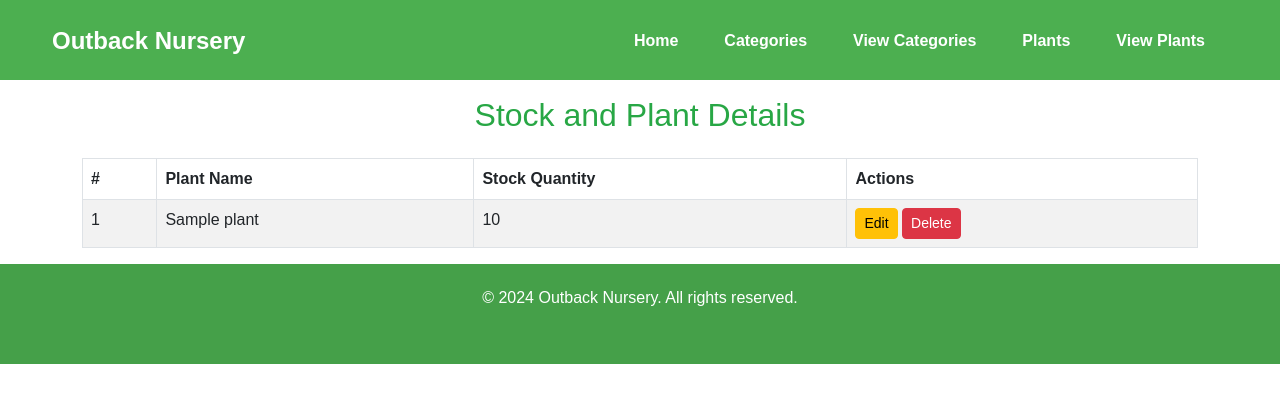
After one commit to Bhoomi3637/Outback_nursery_managment, a PHP site: page /view_stock.php in a window 1280 px wide. The commit adds this page. Shown: the top 403 px of the page. Run offline with PHP 8.4, Linux system fonts and the light colour scheme; tables that the repository leaves empty or names only in its code hold one stand-in row (values such as "Sample post").

Commit message:
Add php code to view all the stocks from the database

```diff
--- a/adminhome.php
+++ b/adminhome.php
@@ -50,6 +50,9 @@
                     <li class="nav-item">
                         <a class="nav-link" href="add_stock.php">Stocks</a>
                     </li>
+                    <li class="nav-item">
+                        <a class="nav-link" href="view_stock.php">View Stocks</a>
+                    </li>
                 </ul>
             </div>
         </div>
--- /dev/null
+++ b/view_stock.php
@@ -0,0 +1,105 @@
+<?php
+require 'db.php'; // Make sure this includes your database connection
+
+// Fetch all stock and respective plant names
+$query = "SELECT stock.id AS stock_id, plant.name AS plant_name, stock.quantity FROM stock
+          INNER JOIN plant ON stock.plant_id = plant.id";
+$result = mysqli_query($conn, $query);
+?>
+
+<!DOCTYPE html>
+<html lang="en">
+<head>
+    <meta charset="UTF-8">
+    <meta name="viewport" content="width=device-width, initial-scale=1.0">
+    <link href="https://cdn.jsdelivr.net/npm/bootstrap@5.3.0/dist/css/bootstrap.min.css" rel="stylesheet">
+    <script src="https://code.jquery.com/jquery-3.6.0.min.js"></script>
+    <script src="https://cdn.jsdelivr.net/npm/bootstrap@5.3.0/dist/js/bootstrap.bundle.min.js"></script>
+    <title>Outback Nursery - Categories</title>
+    <link rel="stylesheet" href="style.css">
+</head>
+<body>
+    <!-- Navigation -->
+    <header>
+    <nav class="navbar navbar-expand-lg navbar-light">
+        <div class="container-fluid">
+            <!-- Brand/logo -->
+            <a class="navbar-brand" href="#">
+                Outback Nursery
+            </a>
+            <button class="navbar-toggler" type="button" data-bs-toggle="collapse" data-bs-target="#navbarNav" aria-controls="navbarNav" aria-expanded="false" aria-label="Toggle navigation">
+                <span class="navbar-toggler-icon"></span>
+            </button>
+            <div class="collapse navbar-collapse" id="navbarNav">
+                <ul class="navbar-nav ms-auto">
+                    <li class="nav-item">
+                        <a class="nav-link" href="adminhome.php">Home</a>
+                    </li>
+                    <li class="nav-item">
+                        <a class="nav-link" href="category.php">Categories</a>
+                    </li>
+                    <li class="nav-item">
+                        <a class="nav-link" href="view_categories.php">View Categories</a>
+                    </li>
+                    <li class="nav-item">
+                        <a class="nav-link" href="add_plant.php">Plants</a>
+                    </li>
+                    <li class="nav-item">
+                        <a class="nav-link" href="view_plants.php">View Plants</a>
+                    </li>
+                </ul>
+            </div>
+        </div>
+    </nav>
+    </header>
+
+    <!-- Main Content Section -->
+    <section class="container mt-5 pt-5">
+        <h2 class="text-center mb-4">Stock and Plant Details</h2>
+
+        <table class="table table-striped table-bordered">
+            <thead>
+                <tr>
+                    <th>#</th>
+                    <th>Plant Name</th>
+                    <th>Stock Quantity</th>
+                    <th>Actions</th> <!-- New column for buttons -->
+                </tr>
+            </thead>
+            <tbody>
+                <?php
+                // Display the stock and plant names with Edit and Delete buttons
+                if (mysqli_num_rows($result) > 0) {
+                    while ($row = mysqli_fetch_assoc($result)) {
+                        echo "<tr>";
+                        echo "<td>" . $row['stock_id'] . "</td>";
+                        echo "<td>" . $row['plant_name'] . "</td>";
+                        echo "<td>" . $row['quantity'] . "</td>";
+                        echo "<td>
+                            <a href='edit_stock.php?stock_id=" . $row['stock_id'] . "' class='btn btn-warning btn-sm'>Edit</a>
+                            <a href='delete_stock.php?stock_id=" . $row['stock_id'] . "' class='btn btn-danger btn-sm' onclick='return confirm(\"Are you sure you want to delete this stock?\")'>Delete</a>
+                        </td>";
+                        echo "</tr>";
+                    }
+                } else {
+                    echo "<tr><td colspan='4' class='text-center'>No stock available</td></tr>";
+                }
+                ?>
+            </tbody>
+        </table>
+    </section>
+
+    <!-- Footer -->
+    <footer class="text-white">
+        <div class="container">
+            <p class="mb-2">&copy; 2024 Outback Nursery. All rights reserved.</p>
+            <div>
+                <a href="#" class="text-white me-3"><i class="fab fa-facebook-f"></i></a>
+                <a href="#" class="text-white me-3"><i class="fab fa-twitter"></i></a>
+                <a href="#" class="text-white me-3"><i class="fab fa-instagram"></i></a>
+                <a href="#" class="text-white"><i class="fab fa-linkedin-in"></i></a>
+            </div>
+        </div>
+    </footer>
+</body>
+</html>
```
